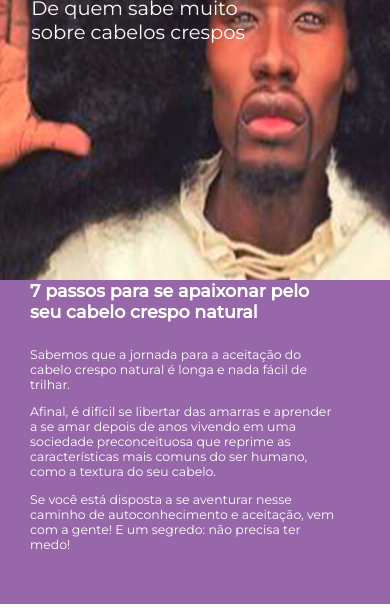
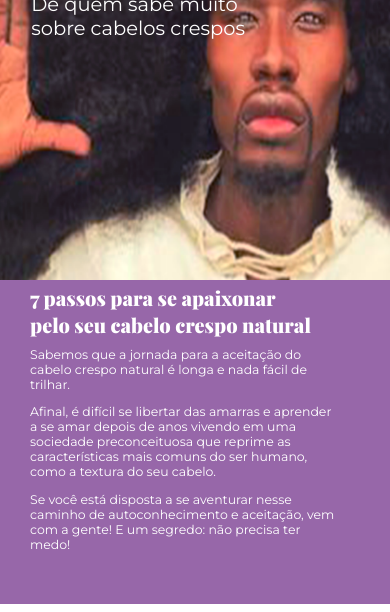
Before and after one commit to annaestherrr/crespos, a plain HTML site: page index.html in a window 390 px wide. Shown: the part 226-838 px from the top of the page. Drawn offline with nearby package versions, Linux system fonts and the light colour scheme.

Commit message:
mobile changes - finalized

```diff
--- a/index.html
+++ b/index.html
@@ -83,7 +83,7 @@
         <section class="box-dicas">
             <div class="introdução">
                 <div class="titulo-intro">
-                    <h2>7 passos para se apaixonar pelo seu cabelo crespo natural</h2>
+                    <h2 class="titulo-dicas">7 passos para se apaixonar pelo seu cabelo crespo natural</h2>
                 </div>
                 <div class="p-intro">
                     <p class="ps-intro">Sabemos que a jornada para a aceitação do cabelo crespo natural é longa e nada fácil de trilhar. </p>
--- a/style.css
+++ b/style.css
@@ -650,7 +650,7 @@ h1 {
         height: 20vw;
         width: 57vw;
         position: absolute;
-        top: 55vw;
+        top: 54vw;
         left: 8vw;
     }
     .p-inicio {
@@ -666,12 +666,16 @@ h1 {
         height: 50px;
         width: 73vw;
         color: white;
-        font-family: 'Playfair Display';
-        font-size: 3vw;
         position: absolute;
         left: 30px;
         top: 0;
         padding: 0;
+    }
+    .titulo-dicas {
+        padding-top: 1vw;
+        padding-bottom: 1vw;
+        font-family: 'Playfair Display';
+        font-size: 5.1vw;
     }
     .p-intro {
         height: 60vw;
```
